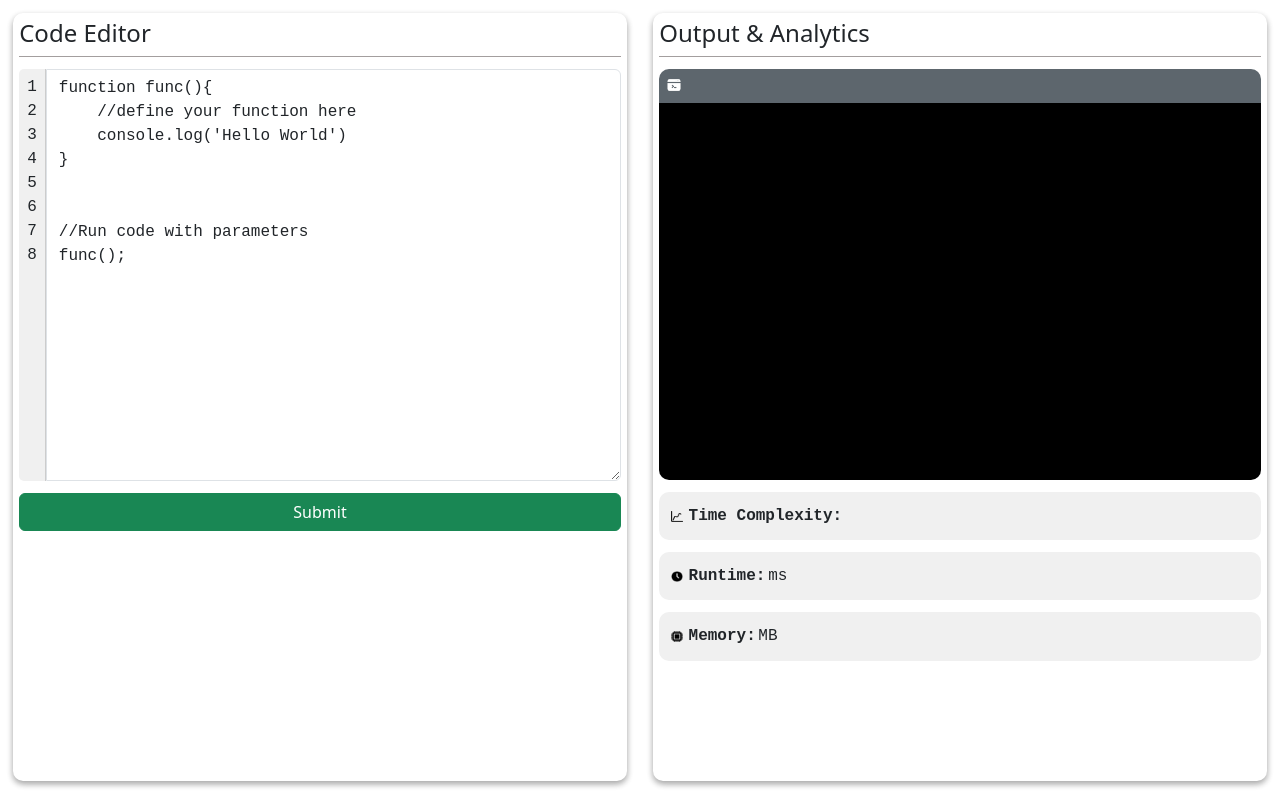
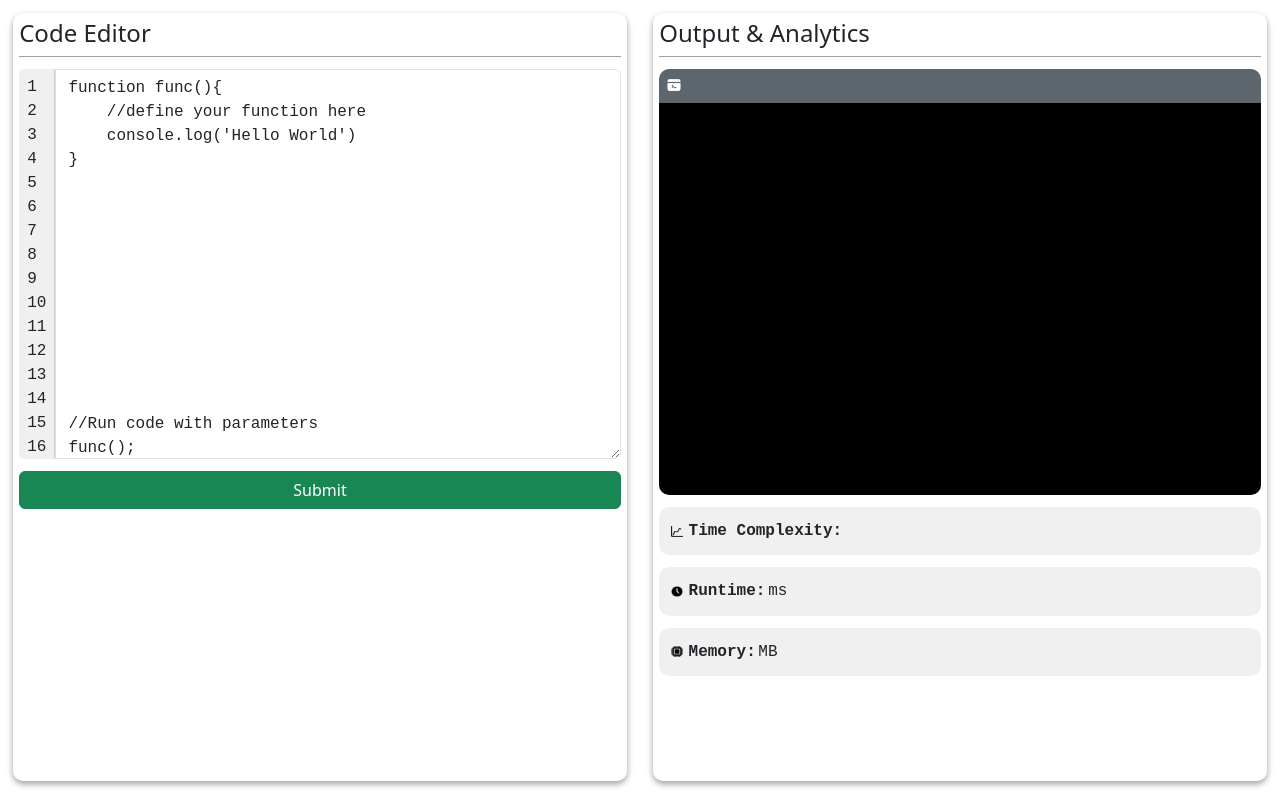
Before and after one commit to Aditya-Mukherjee-1821/Time-Complexity-Visualizer-Front-end, a React (Create React App) app: page / in a window 1280 px wide. Built offline with nearby package versions, Linux system fonts and the light colour scheme.

Commit message:
sizing issue

```diff
--- a/src/components/Codeblock.css
+++ b/src/components/Codeblock.css
@@ -31,7 +31,8 @@
   border-top-left-radius: 0 !important;
   border-bottom-left-radius: 0 !important;
   overflow: hidden;
-  height: 51.5vh;
+  height:auto; /* Initial height */
+  resize: vertical; /* Allow vertical resizing */
 }
 
 .text-area-container {
--- a/src/components/TimeComplexity.css
+++ b/src/components/TimeComplexity.css
@@ -28,7 +28,7 @@
   border-top-left-radius: 0;
   border-top-right-radius: 0;
   background-color: black;
-  height: 50%;
+  height: 52%;
   width: 100%;
   padding: 2%;
   font-family: monospace;
--- a/src/utils/helper.js
+++ b/src/utils/helper.js
@@ -1 +1 @@
-export const codeSnippet = "function func(){\n    //define your function here\n    console.log('Hello World')\n}\n\n\n//Run code with parameters\nfunc();"
+export const codeSnippet = "function func(){\n    //define your function here\n    console.log('Hello World')\n}\n\n\n\n\n\n\n\n\n\n\n//Run code with parameters\nfunc();"
```
